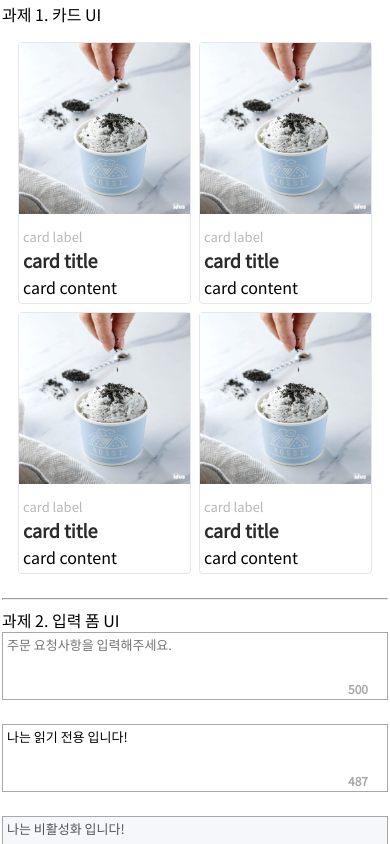
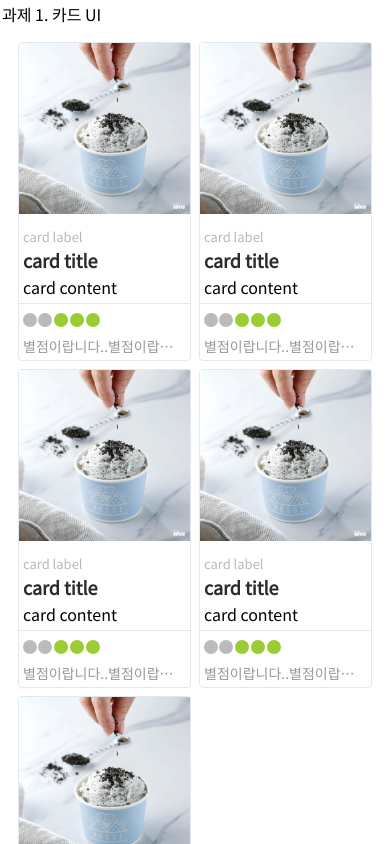
Before and after one commit to katanazero86/backpackr-homework, a Vue app: page / in a window 390 px wide. Shown: the top 844 px of the page. Built offline with nearby package versions, Linux system fonts and the light colour scheme.

Commit message:
[feature] 컴포넌트 작업 - CardComponent.vue 카드 컴포넌트 작성 중 - 카드 컴포넌트 반응형 레이아웃 CSS 작성 중 - text-overflow 이슈 처리중

```diff
--- a/src/assets/scss/mixins.scss
+++ b/src/assets/scss/mixins.scss
@@ -3,8 +3,16 @@
   overflow: auto;
 }
 
+// text-overflow
+@mixin textOverflow() {
+  white-space: nowrap;
+  overflow: hidden;
+  text-overflow: ellipsis;
+}
+
+
+
 // flex
-
 @mixin dFlex($type : 'row') {
   @if $type == 'row' {
     display: flex;
--- a/src/components/card/CardComponent.vue
+++ b/src/components/card/CardComponent.vue
@@ -16,7 +16,19 @@
                 </p>
             </section>
             <section class="card-score-section">
-
+                <div class="score-icon">
+                    <template v-for="(scoreNumber, index) in Array(5)">
+                        <template v-if="index + 1 >= score">
+                            <span :key="index" class="score-on"></span>
+                        </template>
+                        <template v-else>
+                            <span :key="index" class="score-off"></span>
+                        </template>
+                    </template>
+                </div>
+                <p class="score-label">
+                    별점이랍니다..별점이랍니다..별점이랍니다..별점이랍니다..
+                </p>
             </section>
         </article>
     </div>
@@ -32,7 +44,8 @@
                     }
 
                     return modeValue
-                }}
+                }},
+            score : {type : Number, default : 3}
         }
     }
 </script>
@@ -44,7 +57,7 @@
 
         padding: 4px;
         width: 100%;
-        max-width: 320px;
+        /*max-width: 320px;*/
 
         .card-body {
 
@@ -80,6 +93,34 @@
             }
 
             .card-score-section {
+                border-top: 1px solid #e4e7ed;
+                padding: 4px;
+
+                .score-icon {
+                    span {
+                        height: 14px;
+                        width: 14px;
+                        background-color: #bbb;
+                        border-radius: 50%;
+                        display: inline-block;
+                        margin: 0 1px;
+                    }
+
+                    span:first-child {
+                        margin : 0;
+                    }
+
+                    .score-on {
+                        background-color: yellowgreen;
+                    }
+                }
+
+                .score-label {
+                    margin-top: 4px;
+                    font-size: 14px;
+                    color: #999;
+                    @include textOverflow();
+                }
 
             }
 
--- a/src/views/Index.vue
+++ b/src/views/Index.vue
@@ -5,7 +5,7 @@
         </p>
         <div class="card-list-wrap">
             <div class="card-list-body">
-                <template v-for="(test, index) in Array(4)">
+                <template v-for="(test, index) in Array(5)">
                     <CardComponent class="card-item" :key="index"/>
                 </template>
             </div>
@@ -73,8 +73,13 @@
         padding: 12px;
 
         .card-list-body {
-            @include dFlex();
+            @include dFlexWrap();
             align-items: center;
+
+            .card-item {
+                flex-basis: 25%;
+                min-width: 0;
+            }
         }
 
         @include mobile() {
@@ -83,8 +88,7 @@
                 @include dFlexWrap();
                 justify-content: space-between;
                 .card-item {
-                    flex-basis: 48%;
-                    flex-grow: 1;
+                    flex-basis: 50%;
                 }
             }
 
```
